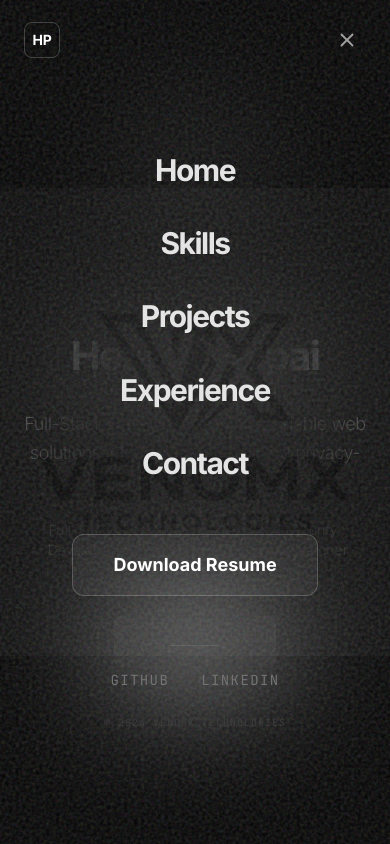
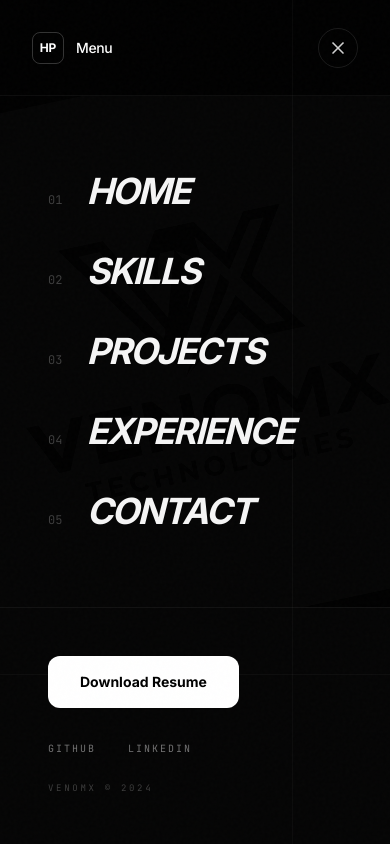
Before and after one commit to TechVenom/portfolio, a Next.js app: page / in a window 390 px wide. Both pictures are taken after a click on the button 347 px from the left and 40 px from the top of the page. Shown: the top 844 px of the page. Built offline with nearby package versions, Linux system fonts and the light colour scheme.

Commit message:
feat: redesign mobile menu to high-end minimalist architectural layout

```diff
--- a/src/components/Navigation.tsx
+++ b/src/components/Navigation.tsx
@@ -98,82 +98,86 @@ const Navigation: React.FC = () => {
       </motion.nav>
 
       {/* Mobile Menu */}
-      <AnimatePresence>
+      <AnimatePresence mode="wait">
         {isMobileOpen && (
           <motion.div
-            initial={{ opacity: 0 }}
-            animate={{ opacity: 1 }}
-            exit={{ opacity: 0 }}
-            transition={{ duration: 0.4, ease: [0.16, 1, 0.3, 1] }}
-            className="fixed inset-0 z-40 bg-noir-950/98 backdrop-blur-3xl pt-24 overflow-hidden"
+            initial={{ x: '100%' }}
+            animate={{ x: 0 }}
+            exit={{ x: '100%' }}
+            transition={{ duration: 0.6, ease: [0.16, 1, 0.3, 1] }}
+            className="fixed inset-0 z-[60] bg-noir-950 flex flex-col"
           >
-            {/* Grain Overlay */}
-            <div className="absolute inset-0 z-0 opacity-20 pointer-events-none grain-overlay" />
+            {/* Architectural Lines */}
+            <div className="absolute top-0 right-[25%] w-px h-full bg-white/[0.03]" />
+            <div className="absolute bottom-[20%] left-0 w-full h-px bg-white/[0.03]" />
 
-            {/* Decorative Background Element */}
-            <div className="absolute top-1/2 left-1/2 -translate-x-1/2 -translate-y-1/2 w-[120%] h-auto opacity-[0.03] pointer-events-none select-none z-0">
-              <img src="/favicon.png" alt="" className="w-full h-full object-contain grayscale invert" />
+            {/* Header Area */}
+            <div className="flex items-center justify-between px-8 h-24 border-b border-white/[0.05]">
+              <div className="flex items-center gap-3">
+                <div className="w-8 h-8 rounded-lg border border-white/20 flex items-center justify-center">
+                  <span className="text-white font-bold text-xs">HP</span>
+                </div>
+                <span className="text-white font-medium text-sm tracking-tight">Menu</span>
+              </div>
+              <button
+                onClick={() => setIsMobileOpen(false)}
+                className="w-10 h-10 rounded-full border border-white/10 flex items-center justify-center text-ash-400 hover:text-white hover:border-white/30 transition-all"
+              >
+                <X size={20} />
+              </button>
             </div>
 
-            <div className="relative z-10 flex flex-col items-center justify-between h-[80vh] px-8 py-10 text-center">
-              <div className="flex flex-col items-center gap-1">
+            <div className="flex-1 flex flex-col justify-center px-12 relative overflow-hidden">
+              {/* Background Branding (Subtle) */}
+              <div className="absolute top-1/2 left-1/2 -translate-x-1/2 -translate-y-1/2 w-[140%] opacity-[0.02] pointer-events-none select-none -rotate-12">
+                <img src="/favicon.png" alt="" className="w-full h-full object-contain grayscale invert" />
+              </div>
+
+              <div className="relative z-10 space-y-2">
                 {navLinks.map((link, i) => (
                   <motion.button
                     key={link.href}
-                    initial={{ opacity: 0, y: 30 }}
-                    animate={{ opacity: 1, y: 0 }}
-                    exit={{ opacity: 0, y: 20 }}
-                    transition={{
-                      delay: i * 0.08,
-                      duration: 0.7,
-                      ease: [0.16, 1, 0.3, 1]
-                    }}
+                    initial={{ opacity: 0, x: 40 }}
+                    animate={{ opacity: 1, x: 0 }}
+                    transition={{ delay: 0.1 + i * 0.07, duration: 0.8, ease: [0.16, 1, 0.3, 1] }}
                     onClick={() => scrollTo(link.href)}
-                    className="group relative py-4"
+                    className="group flex items-baseline gap-6 w-full text-left py-4"
                   >
-                    <span className="text-3xl font-bold tracking-tighter text-ash-300 group-hover:text-white transition-colors duration-300">
+                    <span className="text-ash-800 font-mono text-xs group-hover:text-white transition-colors duration-300">0{i + 1}</span>
+                    <span className="text-4xl sm:text-5xl font-bold tracking-tighter text-ash-200 group-hover:text-white group-hover:translate-x-2 transition-all duration-500 italic uppercase">
                       {link.label}
                     </span>
-                    <motion.div
-                      initial={{ scaleX: 0 }}
-                      whileHover={{ scaleX: 1 }}
-                      className="absolute bottom-3 left-0 right-0 h-px bg-white origin-left transition-transform duration-500"
-                    />
                   </motion.button>
                 ))}
+              </div>
+            </div>
 
+            {/* Footer Area */}
+            <div className="p-12 border-t border-white/[0.05] bg-noir-900/50">
+              <div className="flex flex-col gap-8">
                 <motion.div
-                  initial={{ opacity: 0, scale: 0.9 }}
-                  animate={{ opacity: 1, scale: 1 }}
-                  exit={{ opacity: 0, scale: 0.9 }}
-                  transition={{ delay: 0.45, duration: 0.5 }}
-                  className="mt-8"
+                  initial={{ opacity: 0, y: 20 }}
+                  animate={{ opacity: 1, y: 0 }}
+                  transition={{ delay: 0.5 }}
                 >
                   <a
                     href="/resume.pdf"
                     target="_blank"
                     rel="noopener noreferrer"
-                    className="flex items-center gap-3 px-10 py-4 rounded-xl border border-white/20 bg-white/5 text-white font-bold text-lg hover:bg-white hover:text-noir-950 transition-all duration-500"
+                    className="inline-flex items-center gap-3 px-8 py-4 rounded-xl bg-white text-noir-950 font-bold text-sm hover:bg-ash-300 transition-all duration-300"
                   >
                     Download Resume
                   </a>
                 </motion.div>
+
+                <div className="flex flex-col sm:flex-row sm:items-center justify-between gap-6">
+                  <div className="flex items-center gap-8">
+                    <a href="https://github.com/TechVenom" target="_blank" rel="noopener noreferrer" className="text-ash-600 hover:text-white transition-colors text-[10px] font-mono tracking-[0.2em] uppercase">GitHub</a>
+                    <a href="https://linkedin.com/in/hezron-paipai" target="_blank" rel="noopener noreferrer" className="text-ash-600 hover:text-white transition-colors text-[10px] font-mono tracking-[0.2em] uppercase">LinkedIn</a>
+                  </div>
+                  <p className="text-[9px] text-ash-800 font-mono tracking-[0.3em] uppercase">VenomX © 2024</p>
+                </div>
               </div>
-
-              {/* Bottom Mobile Footer */}
-              <motion.div
-                initial={{ opacity: 0 }}
-                animate={{ opacity: 1 }}
-                transition={{ delay: 0.6, duration: 0.8 }}
-                className="flex flex-col items-center gap-6"
-              >
-                <div className="w-12 h-px bg-white/10" />
-                <div className="flex items-center gap-8">
-                  <a href="https://github.com/TechVenom" target="_blank" rel="noopener noreferrer" className="text-ash-600 hover:text-white transition-colors text-sm font-mono tracking-widest uppercase">GitHub</a>
-                  <a href="https://linkedin.com/in/hezron-paipai" target="_blank" rel="noopener noreferrer" className="text-ash-600 hover:text-white transition-colors text-sm font-mono tracking-widest uppercase">LinkedIn</a>
-                </div>
-                <p className="text-[10px] text-ash-800 font-mono tracking-widest uppercase">© 2024 VenomX Technologies</p>
-              </motion.div>
             </div>
           </motion.div>
         )}
```
